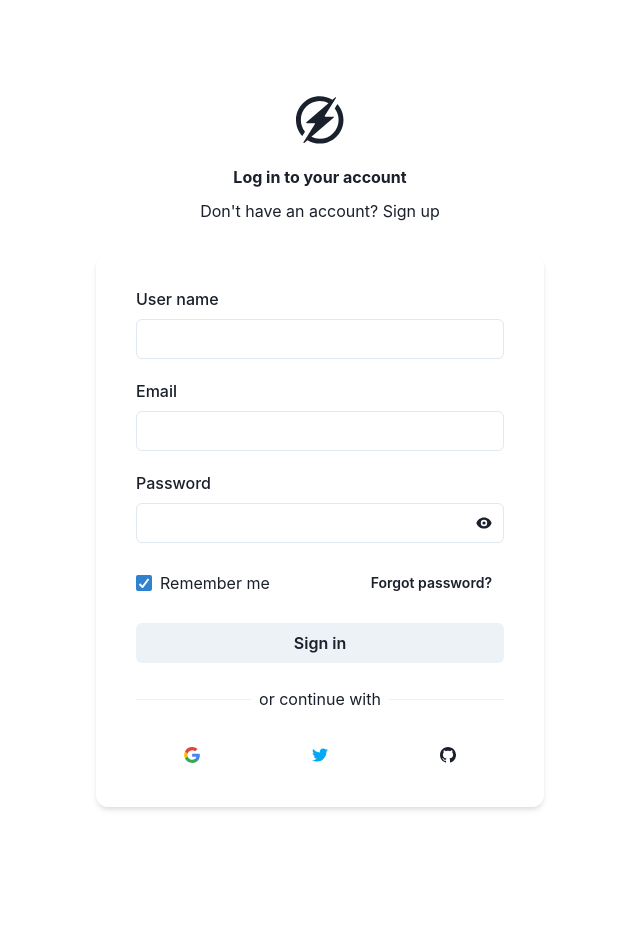
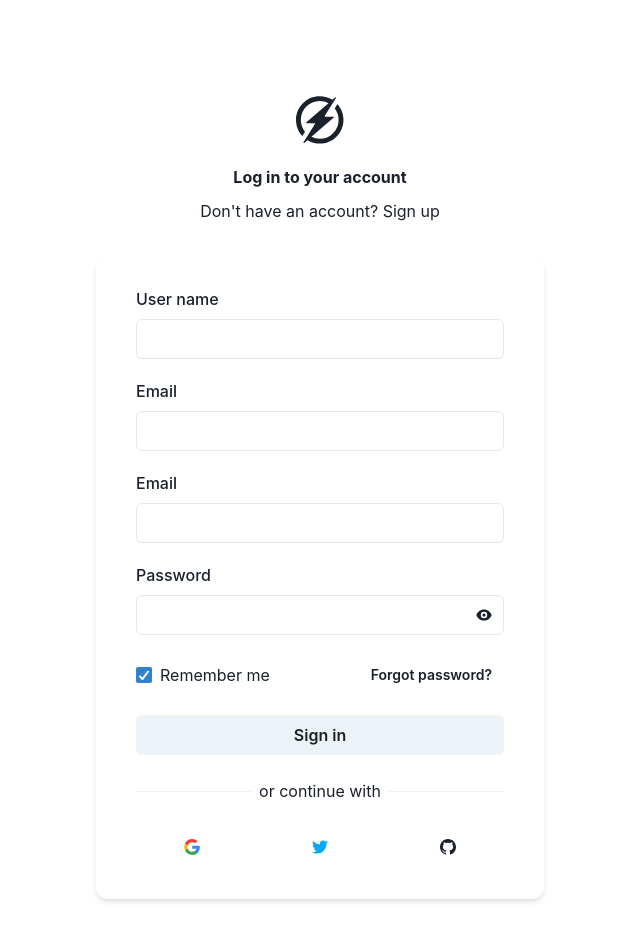
Before and after one commit to VishnuPScodes/real-time-chat-app, a React (Create React App) app in the folder front-end/: page /login in a window 1280 px wide. Shown: the top 940 px of the page, without its empty margins (320-960 px from the left). Before the commit the page ends 903 px from the top, so only its background shows below. Built offline with nearby package versions, Linux system fonts and the light colour scheme.

Commit message:
adds privateroute

```diff
--- a/front-end/src/pages/ChatPage/Chat.jsx
+++ b/front-end/src/pages/ChatPage/Chat.jsx
@@ -6,12 +6,13 @@ import { IoSend } from 'react-icons/io5'
 import io from 'socket.io-client';
 import { useState, useEffect } from 'react';
 import axios from 'axios'
+import { UseSelector, useSelector } from 'react-redux';
 function Chat() {
     const [socket, setSocket] = useState(null);
     const [recipientId, setRecipientId] = useState(''); // Replace with the recipient's user ID
     const [message, setMessage] = useState('');
     const [messages, setMessages] = useState('');
-
+    const userId = useSelector((state) => state?.userId)
 
     useEffect(() => {
         axios.get('http://localhost:3003').then((res) => {
--- a/front-end/src/pages/Login/Login.jsx
+++ b/front-end/src/pages/Login/Login.jsx
@@ -1,5 +1,5 @@
 
-import React from 'react'
+import React, { useState } from 'react'
 import './login.css'
 import { chakra } from '@chakra-ui/react'
 import { Button, ButtonGroup, VisuallyHidden } from '@chakra-ui/react'
@@ -30,12 +30,25 @@ import { createIcon } from '@chakra-ui/react'
 import axios from 'axios'
 import { useDispatch } from 'react-redux'
 import { addUserId } from '../../redux/action'
+import { useNavigate } from 'react-router'
 function Login() {
-    const dispatch = useDispatch()
+    const [email, setEmail] = useState('');
+    const [password, setPassword] = useState('');
+    const [username, setUsername] = useState('');
+    const [pic, setPic] = useState('');
+    const dispatch = useDispatch();
+    const navigate = useNavigate()
     const handleSubmit = () => {
-        axios.post('http://localhost:3003/register').then((res) => {
+        let data = {
+            email,
+            user_name: username,
+            password,
+            pro_pic: pic
+        }
+        axios.post('http://localhost:3003/register', data).then((res) => {
             let userId = res.data._id;
             dispatch(addUserId(userId));
+            navigate('/')
         })
     }
     return (
@@ -113,13 +126,17 @@ function Login() {
                             <Stack spacing="5">
                                 <FormControl>
                                     <FormLabel htmlFor="email">User name</FormLabel>
-                                    <Input id="email" type="text" />
+                                    <Input id="name" type="text" onChange={(e) => { setUsername(e.target.value) }} />
                                 </FormControl>
                                 <FormControl>
                                     <FormLabel htmlFor="email">Email</FormLabel>
-                                    <Input id="email" type="email" />
+                                    <Input id="email" type="email" onChange={(e) => { setEmail(e.target.value) }} />
                                 </FormControl>
-                                <PasswordField />
+                                <FormControl>
+                                    <FormLabel htmlFor="email">Email</FormLabel>
+                                    <Input id="email" type="text" onChange={(e) => { setPic(e.target.value) }} />
+                                </FormControl>
+                                <PasswordField onChange={(e) => { setPic(e.target.value) }} />
                             </Stack>
                             <HStack justify="space-between">
                                 <Checkbox defaultChecked>Remember me</Checkbox>
```
Also changed, not shown: front-end/src/components/PrivateRoute.jsx (added, +18 -0 lines).
